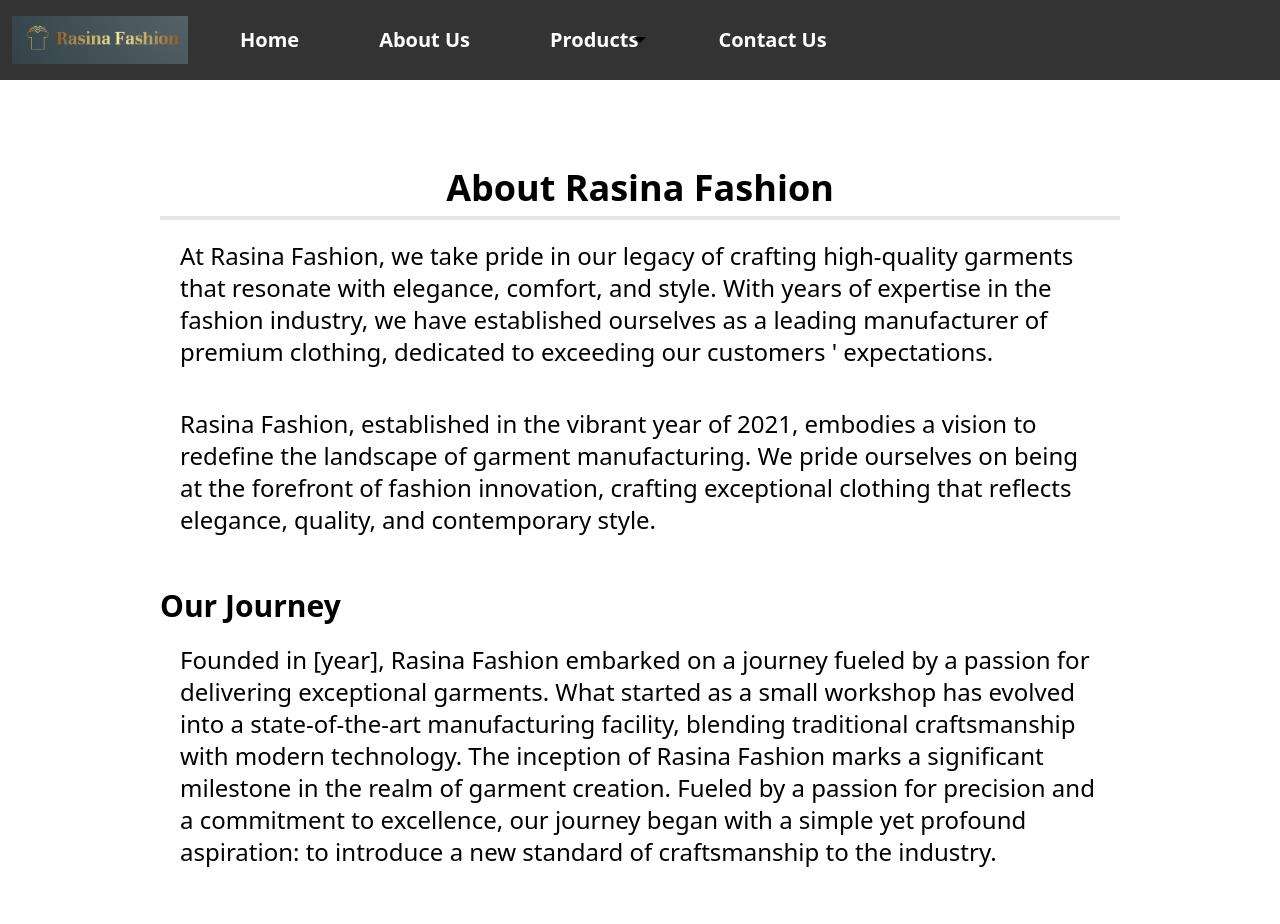
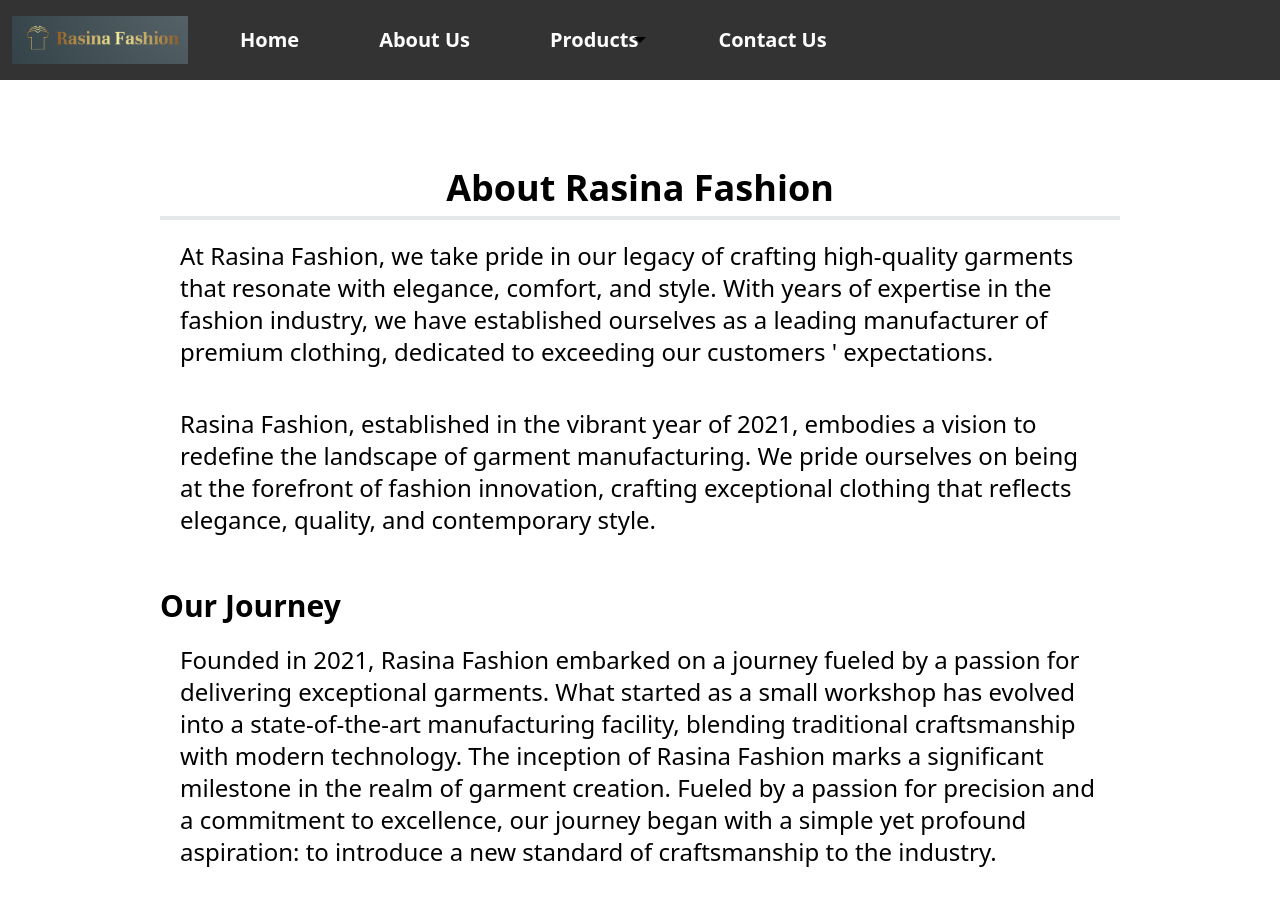
Before and after one commit to Shadow-Blaxe-123/Rasina-Fashion, a Next.js app: page /about in a window 1280 px wide. Shown: the top 924 px of the page. Built offline with nearby package versions, Linux system fonts and the light colour scheme.

Commit message:
FInally making some progress.

```diff
--- a/pages/about.js
+++ b/pages/about.js
@@ -25,7 +25,7 @@
       <div className="mt-8">
         <h3 className="text-3xl font-bold">Our Journey</h3>
         <p className="p-5 text-2xl">
-          Founded in [year], Rasina Fashion embarked on a journey fueled by a
+          Founded in 2021, Rasina Fashion embarked on a journey fueled by a
           passion for delivering exceptional garments. What started as a small
           workshop has evolved into a state-of-the-art manufacturing facility,
           blending traditional craftsmanship with modern technology. The
```
